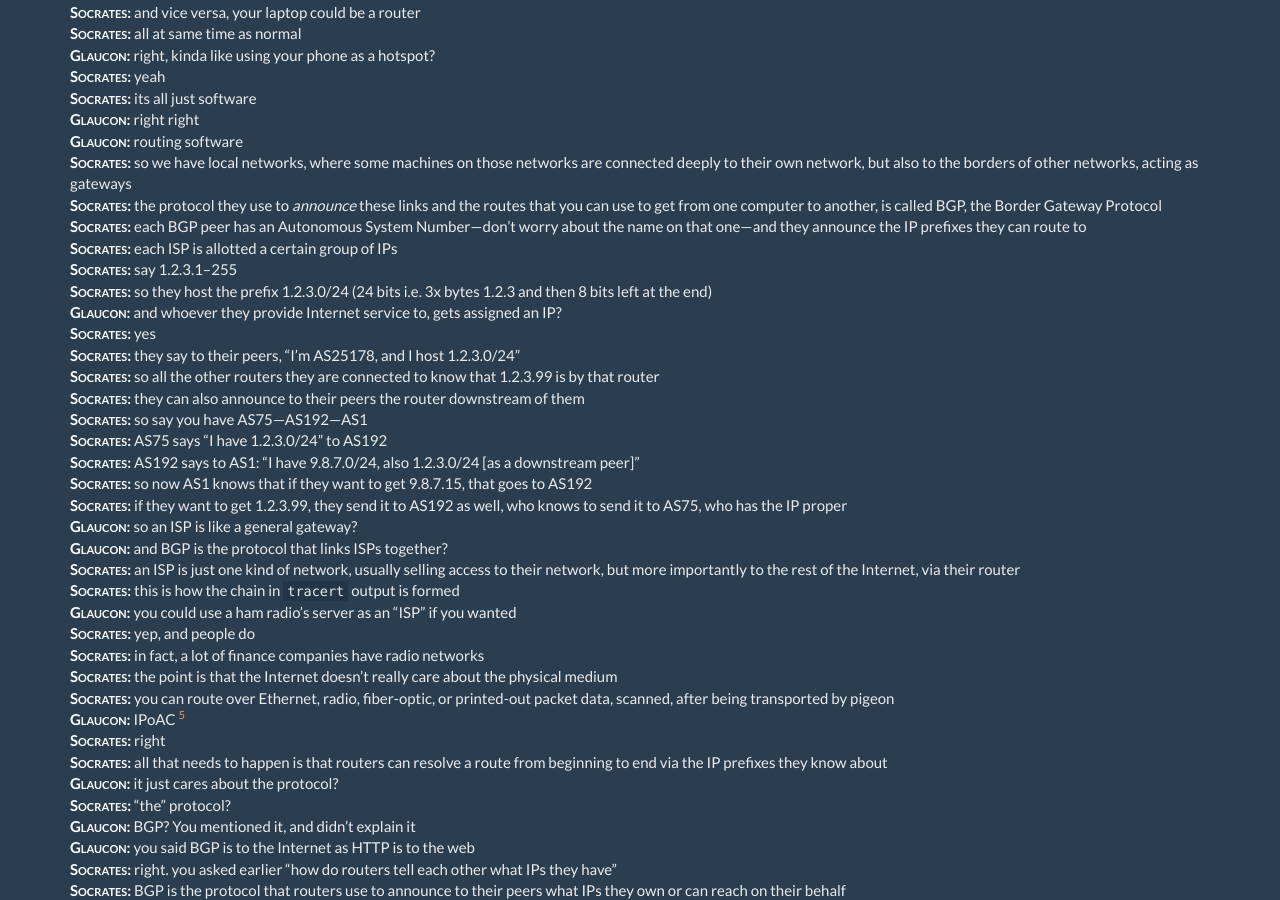
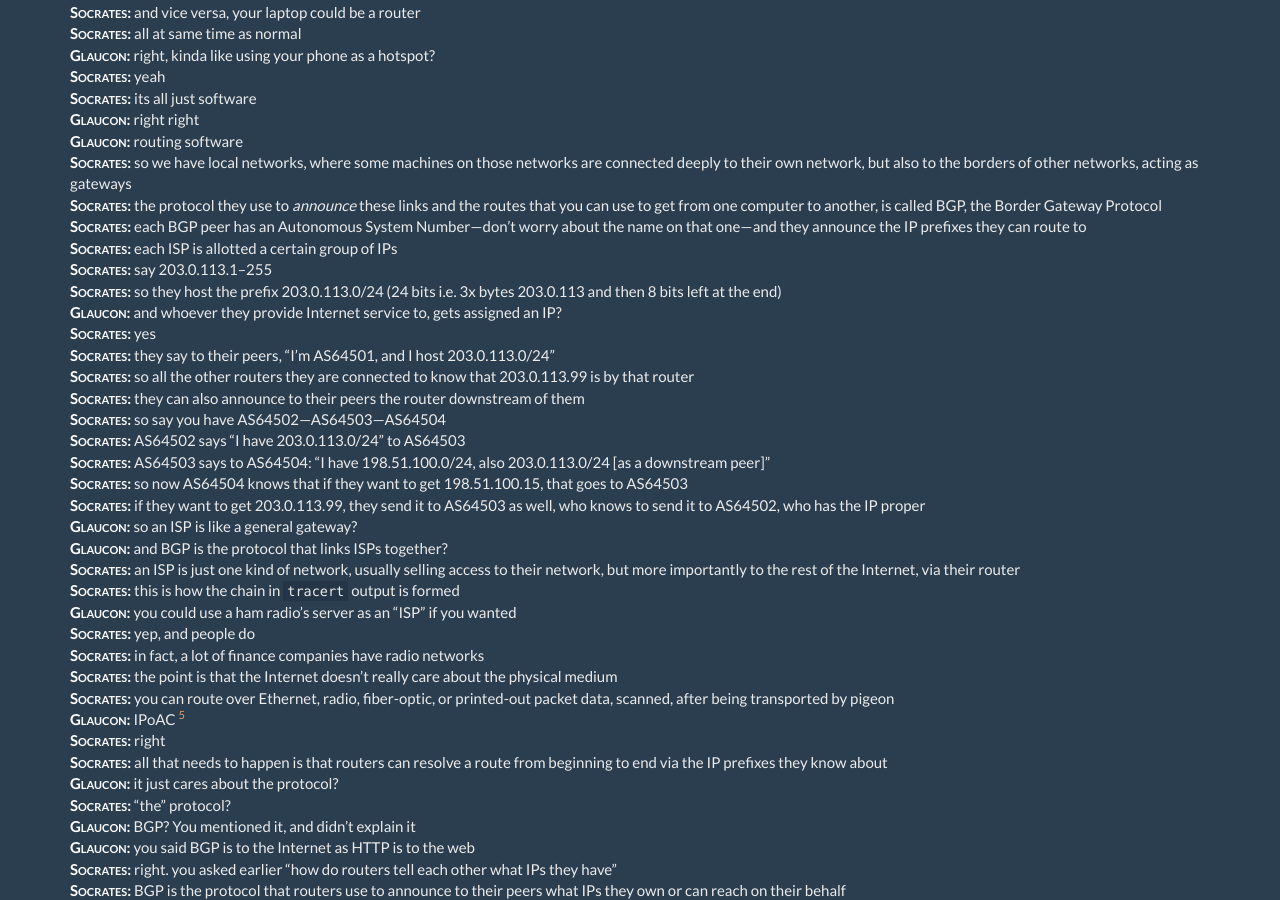
Before and after one commit to scriptkitties/fglt, a Jekyll site: the page built from _agora/book-03-daemons-at-the-gateway-part-01.md, in a window 1280 px wide and 900 px high, scrolled down 6777 px. Built offline with Jekyll 4.4.1, drawn with Linux system fonts in a browser that asks for light colours.

Commit message:
Use documentation/local ranges for IPs/ASes
* RFC 5737
* RFC 5398

```diff
--- a/_agora/book-03-daemons-at-the-gateway-part-01.md
+++ b/_agora/book-03-daemons-at-the-gateway-part-01.md
@@ -332,18 +332,18 @@ I know a guy who knows a guy
 <b class="name">Socrates:</b> the protocol they use to *announce* these links and the routes that you can use to get from one computer to another, is called BGP, the Border Gateway Protocol
 <b class="name">Socrates:</b> each BGP peer has an Autonomous System Number---don't worry about the name on that one---and they announce the IP prefixes they can route to
 <b class="name">Socrates:</b> each ISP is allotted a certain group of IPs
-<b class="name">Socrates:</b> say 1.2.3.1--255
-<b class="name">Socrates:</b> so they host the prefix 1.2.3.0/24 (24 bits i.e. 3x bytes 1.2.3 and then 8 bits left at the end)
+<b class="name">Socrates:</b> say 203.0.113.1--255
+<b class="name">Socrates:</b> so they host the prefix 203.0.113.0/24 (24 bits i.e. 3x bytes 203.0.113 and then 8 bits left at the end)
 <b class="name">Glaucon:</b> and whoever they provide Internet service to, gets assigned an IP?
 <b class="name">Socrates:</b> yes
-<b class="name">Socrates:</b> they say to their peers, "I'm AS25178, and I host 1.2.3.0/24"
-<b class="name">Socrates:</b> so all the other routers they are connected to know that 1.2.3.99 is by that router
+<b class="name">Socrates:</b> they say to their peers, "I'm AS64501, and I host 203.0.113.0/24"
+<b class="name">Socrates:</b> so all the other routers they are connected to know that 203.0.113.99 is by that router
 <b class="name">Socrates:</b> they can also announce to their peers the router downstream of them
-<b class="name">Socrates:</b> so say you have AS75---AS192---AS1
-<b class="name">Socrates:</b> AS75 says "I have 1.2.3.0/24" to AS192
-<b class="name">Socrates:</b> AS192 says to AS1: "I have 9.8.7.0/24, also 1.2.3.0/24 [as a downstream peer]"
-<b class="name">Socrates:</b> so now AS1 knows that if they want to get 9.8.7.15, that goes to AS192
-<b class="name">Socrates:</b> if they want to get 1.2.3.99, they send it to AS192 as well, who knows to send it to AS75, who has the IP proper
+<b class="name">Socrates:</b> so say you have AS64502---AS64503---AS64504
+<b class="name">Socrates:</b> AS64502 says "I have 203.0.113.0/24" to AS64503
+<b class="name">Socrates:</b> AS64503 says to AS64504: "I have 198.51.100.0/24, also 203.0.113.0/24 [as a downstream peer]"
+<b class="name">Socrates:</b> so now AS64504 knows that if they want to get 198.51.100.15, that goes to AS64503
+<b class="name">Socrates:</b> if they want to get 203.0.113.99, they send it to AS64503 as well, who knows to send it to AS64502, who has the IP proper
 <b class="name">Glaucon:</b> so an ISP is like a general gateway?
 <b class="name">Glaucon:</b> and BGP is the protocol that links ISPs together?
 <b class="name">Socrates:</b> an ISP is just one kind of network, usually selling access to their network, but more importantly to the rest of the Internet, via their router
```
